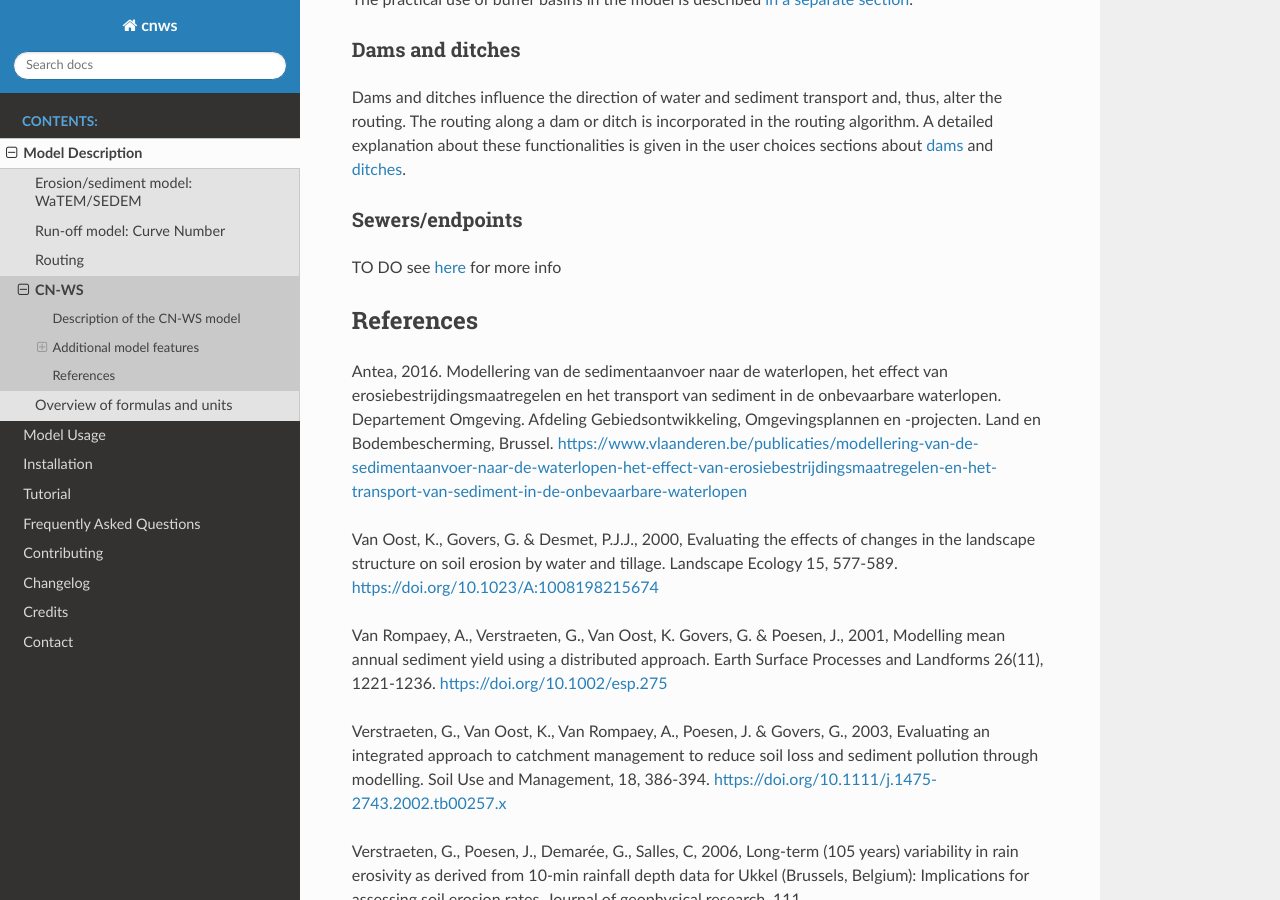
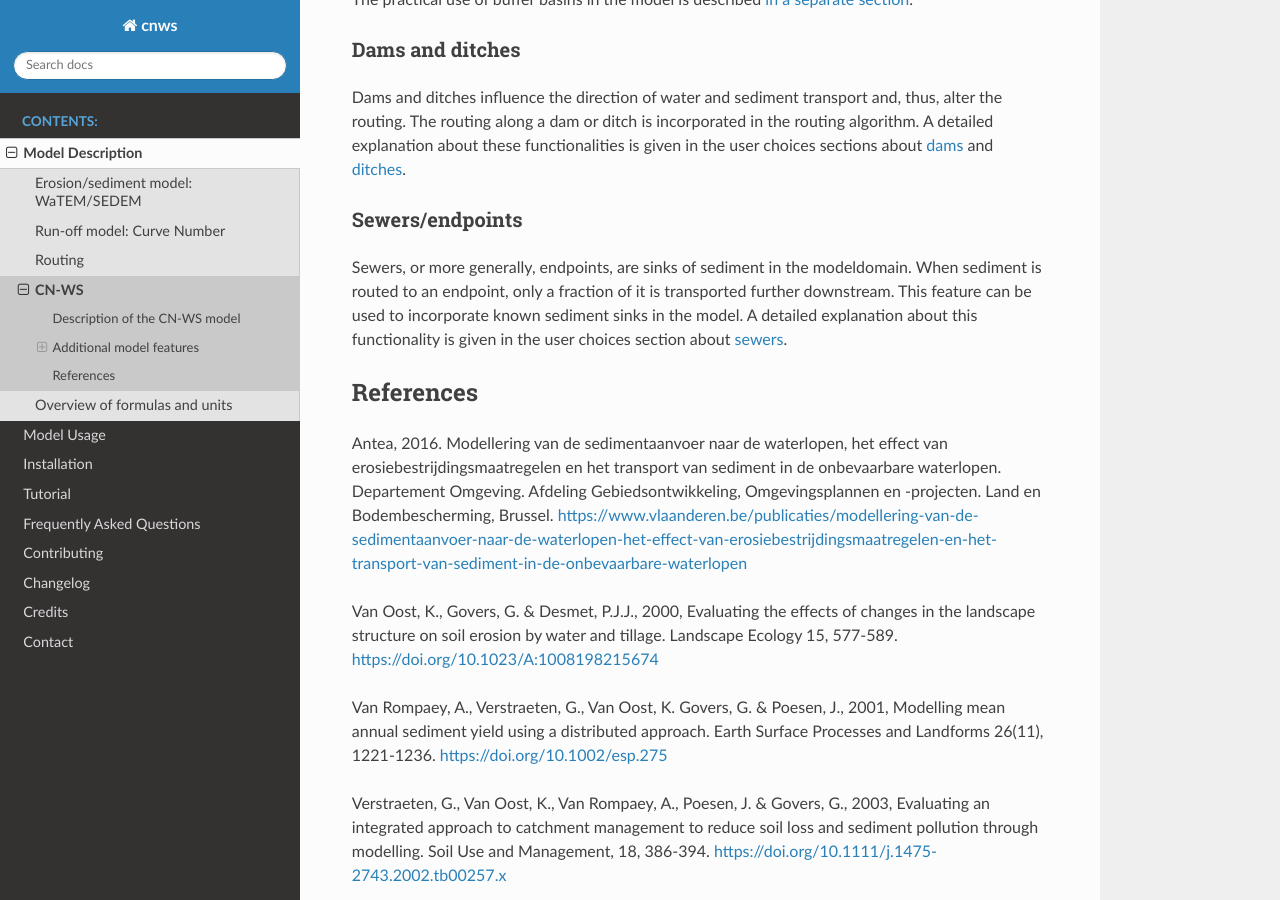
Before and after one commit to watem-sedem/watem-sedem, a Sphinx documentation site: the page built from docs/cn-ws.rst, in a window 1280 px wide and 900 px high, scrolled down 2748 px. Built offline with Sphinx 7.4.7 and the Read the Docs theme 2.0.0, drawn with Linux system fonts in a browser that asks for light colours.

Commit message:
Fix last TO DO section in docs

```diff
--- a/docs/cn-ws.rst
+++ b/docs/cn-ws.rst
@@ -156,8 +156,11 @@ in the user choices sections about :ref:`dams <includedams>` and
 Sewers/endpoints
 ****************
 
-TO DO
-see :ref:`here <inlcudesewers>` for more info
+Sewers, or more generally, endpoints, are sinks of sediment in the modeldomain.
+When sediment is routed to an endpoint, only a fraction of it is transported
+further downstream. This feature can be used to incorporate known sediment sinks
+in the model. A detailed explanation about this functionality is given in the
+user choices section about :ref:`sewers <inlcudesewers>`.
 
 References
 ==========
```
